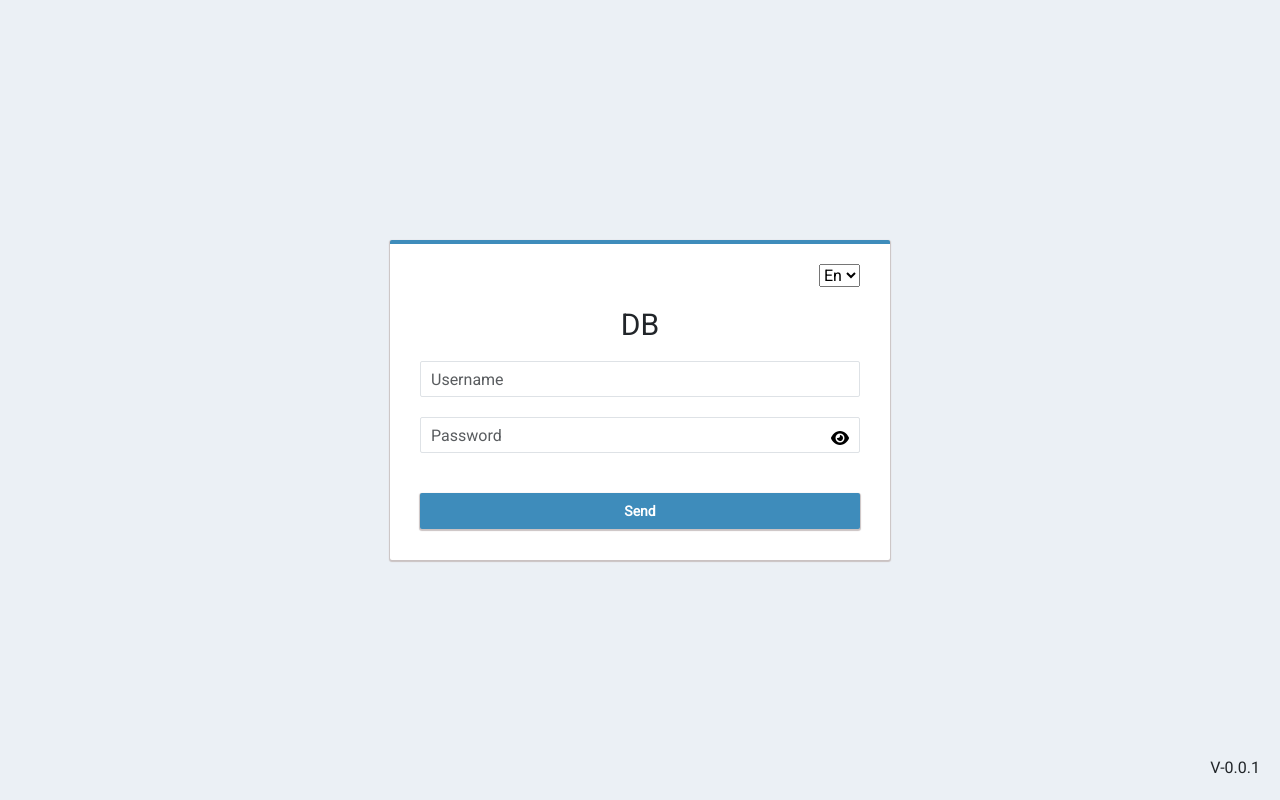
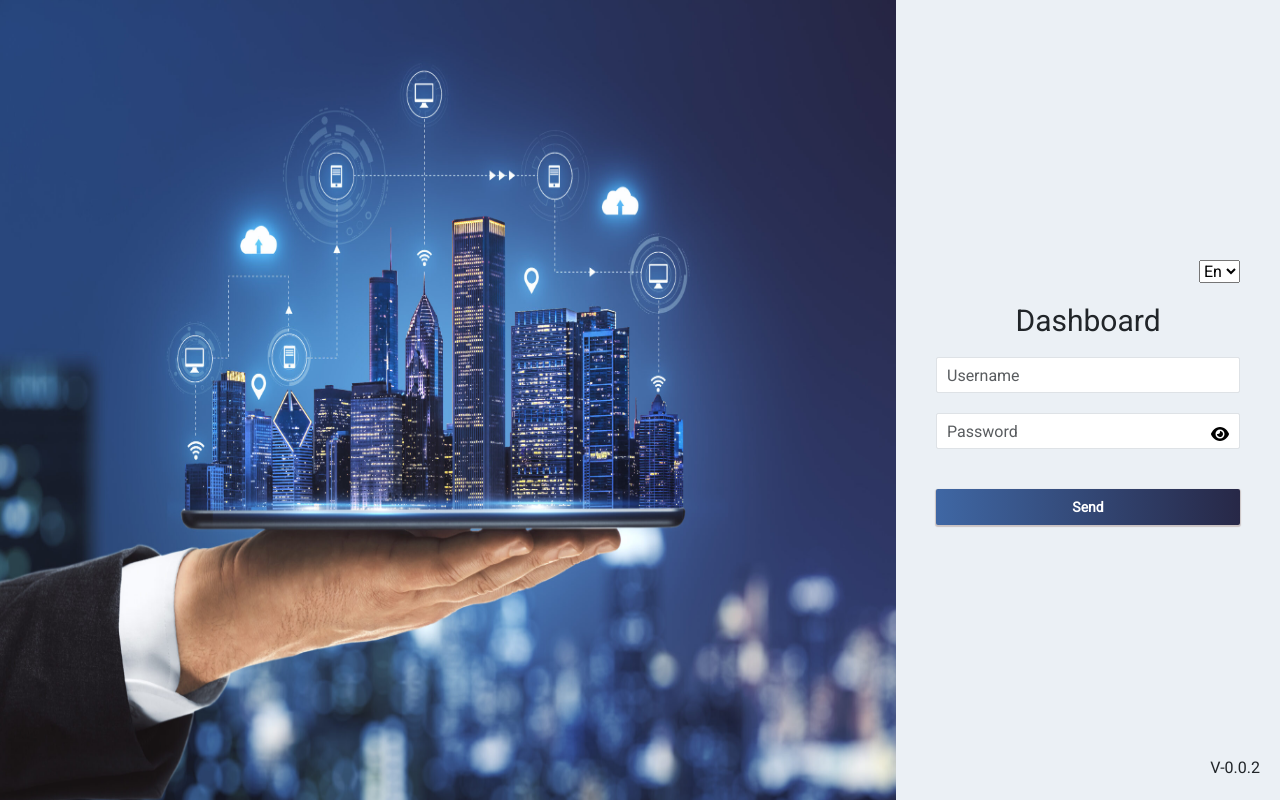
Before and after one commit to asadbek0101/Tech-Inventory.Frontend, a React (Create React App) app: page /auth in a window 1280 px wide. Built offline with nearby package versions, Linux system fonts and the light colour scheme.

Commit message:
auth page has changed

```diff
--- a/src/components/app/AppAuthContainerLayout.tsx
+++ b/src/components/app/AppAuthContainerLayout.tsx
@@ -8,8 +8,9 @@ interface Props {
 export default function AppAuthContainerLayout({ children }: Props) {
   return (
     <div className="app-auth-container-layout">
-      {children}
-      <span className="app-auth-container-version">V-0.0.1</span>
+      <div className="safe-city-image" />
+      <div className="app-auth-form">{children}</div>
+      <span className="app-auth-container-version">V-0.0.2</span>
     </div>
   );
 }
--- a/src/components/app/assets/app-auth-container-layout.scss
+++ b/src/components/app/assets/app-auth-container-layout.scss
@@ -8,6 +8,25 @@
   align-items: center;
   position: relative;
 
+  .safe-city-image {
+    width: 70%;
+    height: 100%;
+    // background-color: #ebf0f5;
+    background-image: url(./back1.jpg);
+    background-repeat: no-repeat;
+    background-position: center;
+    background-size: 100% 100%;
+  }
+
+  .app-auth-form {
+    width: 30%;
+    height: 100%;
+    display: flex;
+    align-items: center;
+    justify-content: center;
+    padding: 10px;
+  }
+
   .app-auth-container-version {
     position: absolute;
     bottom: 20px;
--- a/src/components/auth/AuthForm.tsx
+++ b/src/components/auth/AuthForm.tsx
@@ -75,7 +75,7 @@ export default function AuthForm({ initialValues, setInitialValues, onSubmit, lo
       >
         {() => (
           <Form>
-            <h1>{translate("ROLE_SELECT_PICKER_DB_TITLE")}</h1>
+            <h1>{translate("Dashboard")}</h1>
             <InputField
               name="username"
               placeholder={translate("AUTH_FORM_USERNAME_FIELD_TITLE")}
@@ -89,7 +89,7 @@ export default function AuthForm({ initialValues, setInitialValues, onSubmit, lo
               onChange={onChangePassword}
               type="password"
             />
-            <Button type="submit" loading={loading}>
+            <Button type="submit" loading={loading} className="back-liner">
               {translate("SEND_BUTTON_TITLE")}
             </Button>
           </Form>
--- a/src/components/auth/AuthFormWrapper.tsx
+++ b/src/components/auth/AuthFormWrapper.tsx
@@ -1,5 +1,4 @@
 import { useCallback, useState } from "react";
-import { switchUsername } from "../../reducers/appReducer";
 import { useAuthContext } from "../../api/auth/AuthContext";
 import { useNavigate } from "react-router-dom";
 import { useDispatch } from "react-redux";
@@ -8,6 +7,7 @@ import { setToken, setUserId } from "../../reducers/authReducer";
 import { toast } from "react-toastify";
 import { useI18n } from "../../i18n/I18nContext";
 import { showError } from "../../utils/NotificationUtils";
+
 import AuthForm from "./AuthForm";
 
 export default function AuthFormWrapper() {
--- a/src/components/auth/assets/auth-form.scss
+++ b/src/components/auth/assets/auth-form.scss
@@ -1,9 +1,9 @@
 .auth-form {
-  width: 500px;
+  width: 100%;
   min-height: 320px;
-  background-color: #fff;
-  box-shadow: 0 1px 1px 1px rgb(202, 194, 194);
-  border-top: 4px solid #3e8cbb;
+  // background-color: #fff;
+  // box-shadow: 0 1px 1px 1px rgb(202, 194, 194);
+  // border-top: 4px solid #3e8cbb;
   border-radius: 2px;
   padding: 20px 30px;
 
--- a/src/components/header/assets/header.scss
+++ b/src/components/header/assets/header.scss
@@ -1,7 +1,7 @@
 header {
   width: 100%;
   height: 100%;
-  background-color: #3e8cbb;
+  background: linear-gradient(-90deg, #3f67a4, #272847);
   border-left: 2px solid white;
   display: flex;
   align-items: center;
--- a/src/components/sidebar/SidebarMenu.tsx
+++ b/src/components/sidebar/SidebarMenu.tsx
@@ -16,6 +16,7 @@ import LocationIcon from "../icons/LocationIcon";
 import FlagIcon from "../icons/FlagIcon";
 import LandMarkIcon from "../icons/LandMarkIcon";
 import FileInvoiceIcon from "../icons/FileInvoiceIcon";
+import { useMemo } from "react";
 
 export default function SidebarMenu() {
   const { translate } = useI18n();
@@ -26,6 +27,8 @@ export default function SidebarMenu() {
 
   const navigate = useNavigate();
 
+  const role = useMemo(() => profile?.role || "", [profile]);
+
   return (
     <div className="sidebar-menu">
       <div className="sidebar-menu-header">
@@ -34,8 +37,10 @@ export default function SidebarMenu() {
             style={{
               cursor: "pointer",
             }}
-            onClick={() => navigate("/dashboard/statistic")}
-          ></span>
+            onClick={() => navigate("/dashboard/objects")}
+          >
+            {role}
+          </span>
         )}
       </div>
       <div className="sidebar-menu-menu">
--- a/src/components/sidebar/assets/sidebar-item.scss
+++ b/src/components/sidebar/assets/sidebar-item.scss
@@ -1,46 +1,46 @@
-.sidebar-item-wrapper{
-    .sidebar-item{
+.sidebar-item-wrapper {
+  .sidebar-item {
     width: 100%;
     height: 50px;
     display: flex;
     align-items: center;
     padding: 0 20px;
     cursor: pointer;
-        transition: all ease .8s;
+    transition: all ease 0.8s;
 
-        .sidebar-icon{
+    .sidebar-icon {
       display: flex;
       justify-content: center;
       align-items: center;
       margin-right: 10px;
     }
 
-        &:hover{
-            background-color: #20272A;
+    &:hover {
+      background-color: #20272a;
     }
 
-        span{
+    span {
       color: #fff;
       font-size: 14px;
     }
   }
 
-    .sidebar-item-child{
+  .sidebar-item-child {
     height: auto;
-        transition: all ease .5s;
+    transition: all ease 0.5s;
     padding-left: 27px;
     opacity: 1;
   }
 
-    .closed-sidebar-item-child{
+  .closed-sidebar-item-child {
     height: 0;
     overflow: hidden;
-        transition: all ease .5s;
+    transition: all ease 0.5s;
     opacity: 0;
     padding-left: 27px;
   }
 
-    .active-sidebar-item{
-        background-color: #20272A;
+  .active-sidebar-item {
+    background-color: #20272a;
   }
 }
--- a/src/components/sidebar/assets/sidebar-menu.scss
+++ b/src/components/sidebar/assets/sidebar-menu.scss
@@ -1,25 +1,25 @@
-.sidebar-menu{
+.sidebar-menu {
   width: 100%;
   height: 100%;
 
-    .sidebar-menu-header{
+  .sidebar-menu-header {
     width: 100%;
     height: 50px;
     display: flex;
     align-items: center;
     justify-content: center;
-        background-color: #3E8CBB;
+    background: linear-gradient(90deg, #3f67a4, #272847);
 
-        span{
+    span {
       color: #fff;
       font-weight: 500;
-            font-size: 22px;
+      font-size: 16px;
     }
   }
 
-    .sidebar-menu-menu{
+  .sidebar-menu-menu {
     width: 100%;
     height: calc(100vh - 50px);
-        background-color: #333d41;
+    background: linear-gradient(90deg, #3f67a4, #272847);
   }
 }
--- a/src/components/ui/Button.tsx
+++ b/src/components/ui/Button.tsx
@@ -36,7 +36,7 @@ export default function Button({
     <button
       type={type}
       disabled={disabled}
-      className={`app-button ${className} ${disabled && "disabled"}`}
+      className={`app-button   ${className} ${disabled && "disabled"}`}
       style={{
         backgroundColor: bgColor,
         height: heigh,
--- a/src/components/ui/assets/app-button.scss
+++ b/src/components/ui/assets/app-button.scss
@@ -1,4 +1,4 @@
-.app-button{
+.app-button {
   box-shadow: 0 1px 1px 1px rgb(202, 194, 194);
   border: none;
   border-radius: 2px;
@@ -11,6 +11,10 @@
   cursor: pointer;
 }
 
-.disabled{
+.disabled {
   background-image: linear-gradient(rgba(0, 0, 0, 0.4), rgba(0, 0, 0, 0.4)) !important;
 }
+
+.back-liner {
+  background: linear-gradient(90deg, #3f67a4, #272847);
+}
```
Also changed, not shown: src/components/app/assets/back1.jpg (added). Lines whose indentation alone changed are shown as unchanged.
